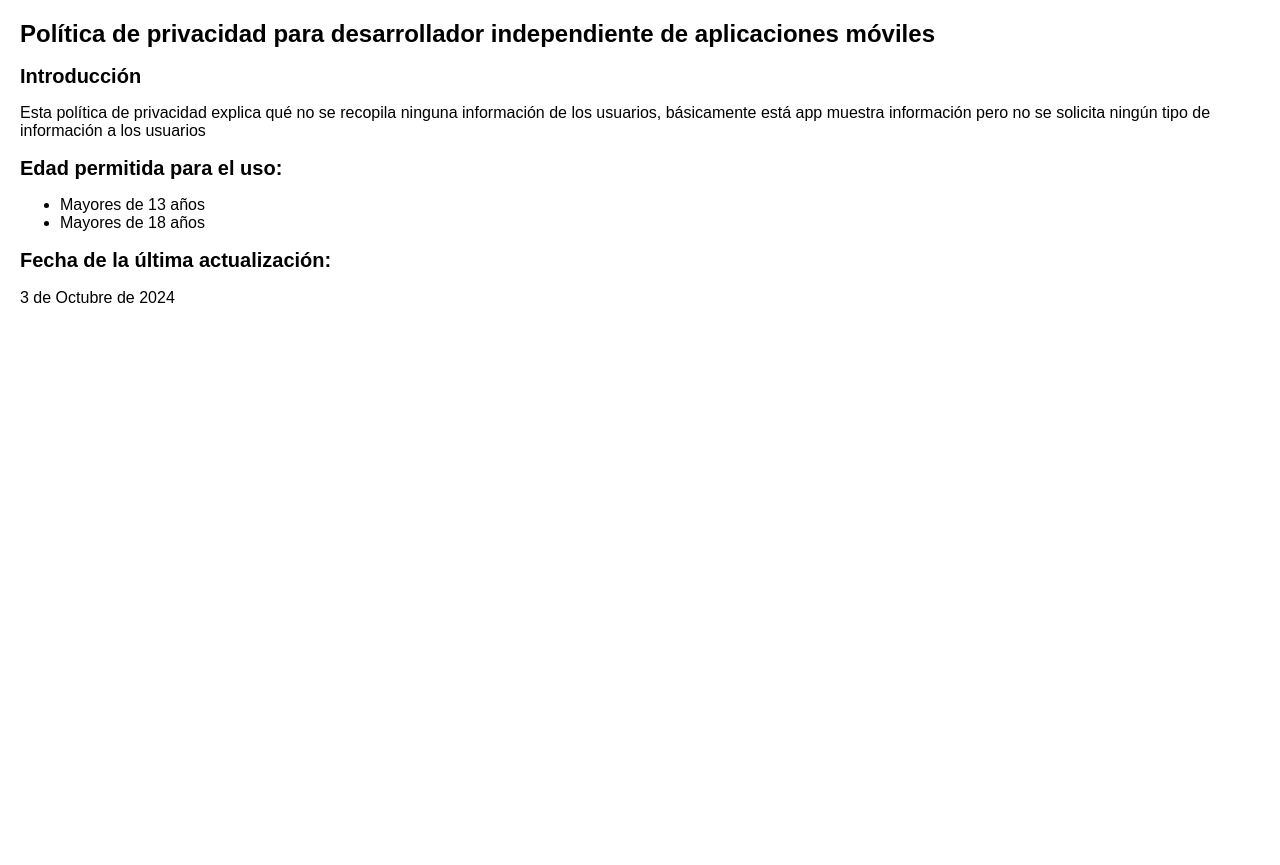
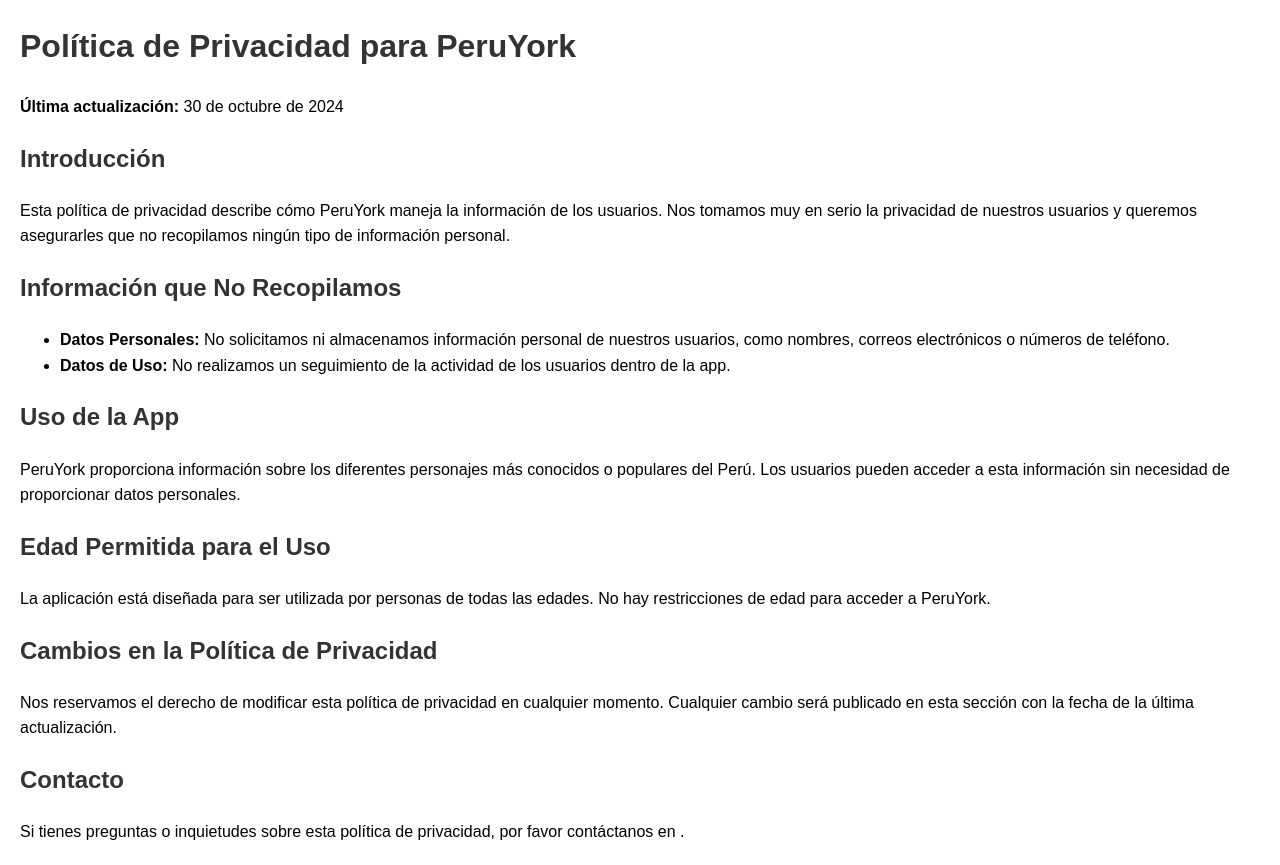
Before and after one commit to JeffCodeEasy/politica-privacidad, a plain HTML site: page index.html in a window 1280 px wide. Before the commit the page ends 800 px from the top, so only its background shows below. Drawn offline with Linux system fonts and the light colour scheme.

Commit message:
Cambios de políticas de privacidad

```diff
--- a/index.html
+++ b/index.html
@@ -1,46 +1,60 @@
 <!DOCTYPE html>
 <html lang="es">
-
 <head>
     <meta charset="UTF-8">
     <meta name="viewport" content="width=device-width, initial-scale=1.0">
-    <title>Política de privacidad</title>
+    <title>Política de Privacidad</title>
     <style>
         body {
-            font-family: sans-serif;
+            font-family: Arial, sans-serif;
+            line-height: 1.6;
             margin: 20px;
         }
-
-        h1 {
-            font-size: 24px;
-            font-weight: bold;
-        }
-
-        h2 {
-            font-size: 20px;
-            font-weight: bold;
-        }
-
-        p {
-            font-size: 16px;
+        h1, h2, h3 {
+            color: #333;
         }
     </style>
 </head>
+<body>
 
-<body>
-    <h1>Política de privacidad para desarrollador independiente de aplicaciones móviles</h1>
+    <h1>Política de Privacidad para PeruYork</h1>
+
+    <p><strong>Última actualización:</strong> 30 de octubre de 2024</p>
 
     <h2>Introducción</h2>
-    <p>Esta política de privacidad explica qué no se recopila ninguna información de los usuarios, básicamente está app muestra información pero no se solicita ningún tipo de información a los usuarios</p>
+    <p>
+        Esta política de privacidad describe cómo PeruYork maneja la información de los usuarios.
+        Nos tomamos muy en serio la privacidad de nuestros usuarios y queremos asegurarles que no recopilamos ningún tipo de información personal.
+    </p>
 
-    <h2>Edad permitida para el uso:</h2>
+    <h2>Información que No Recopilamos</h2>
     <ul>
-        <li>Mayores de 13 años</li>
-        <li>Mayores de 18 años</li>
+        <li><strong>Datos Personales:</strong> No solicitamos ni almacenamos información personal de nuestros usuarios, como nombres, correos electrónicos o números de teléfono.</li>
+        <li><strong>Datos de Uso:</strong> No realizamos un seguimiento de la actividad de los usuarios dentro de la app.</li>
     </ul>
 
-    <h2>Fecha de la última actualización:</h2>
-    <p>3 de Octubre de 2024</p>
+    <h2>Uso de la App</h2>
+    <p>
+        PeruYork proporciona información sobre los diferentes personajes más conocidos o populares del Perú.
+        Los usuarios pueden acceder a esta información sin necesidad de proporcionar datos personales.
+    </p>
+
+    <h2>Edad Permitida para el Uso</h2>
+    <p>
+        La aplicación está diseñada para ser utilizada por personas de todas las edades.
+        No hay restricciones de edad para acceder a PeruYork.
+    </p>
+
+    <h2>Cambios en la Política de Privacidad</h2>
+    <p>
+        Nos reservamos el derecho de modificar esta política de privacidad en cualquier momento.
+        Cualquier cambio será publicado en esta sección con la fecha de la última actualización.
+    </p>
+
+    <h2>Contacto</h2>
+    <p>
+        Si tienes preguntas o inquietudes sobre esta política de privacidad, por favor contáctanos en .
+    </p>
+
 </body>
-
 </html>
```
